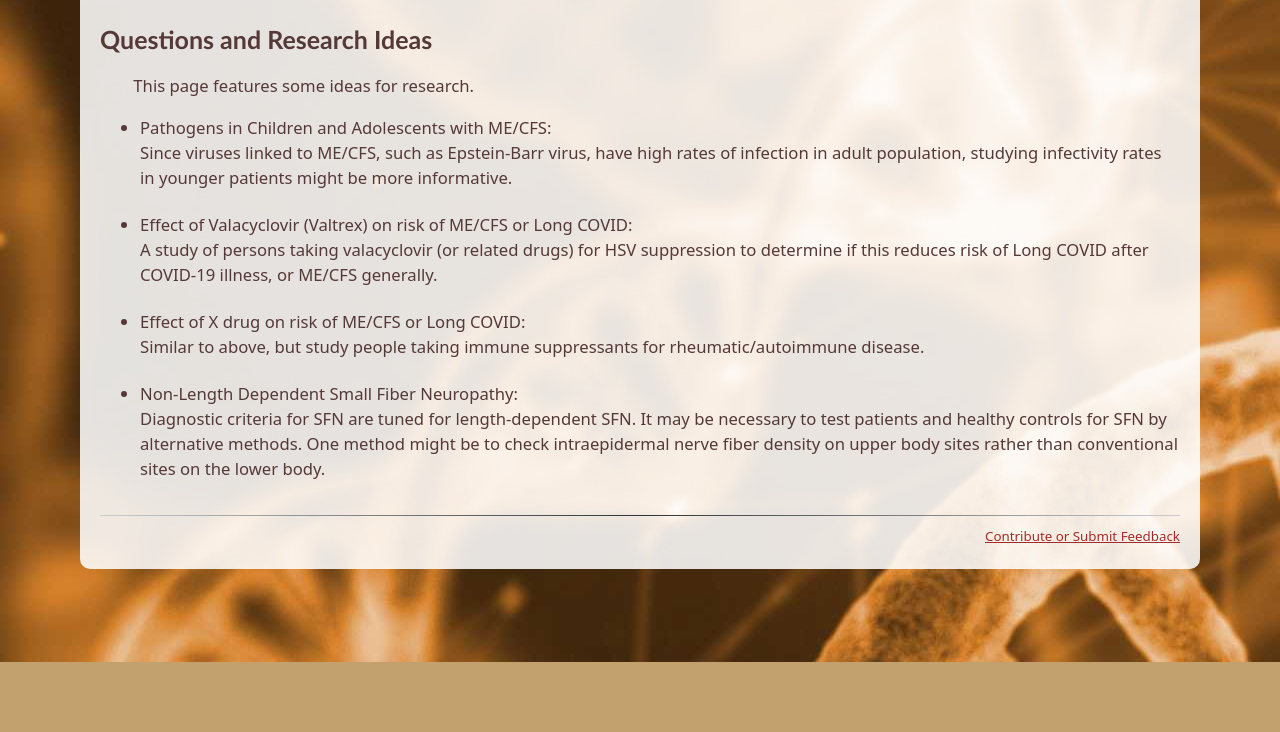
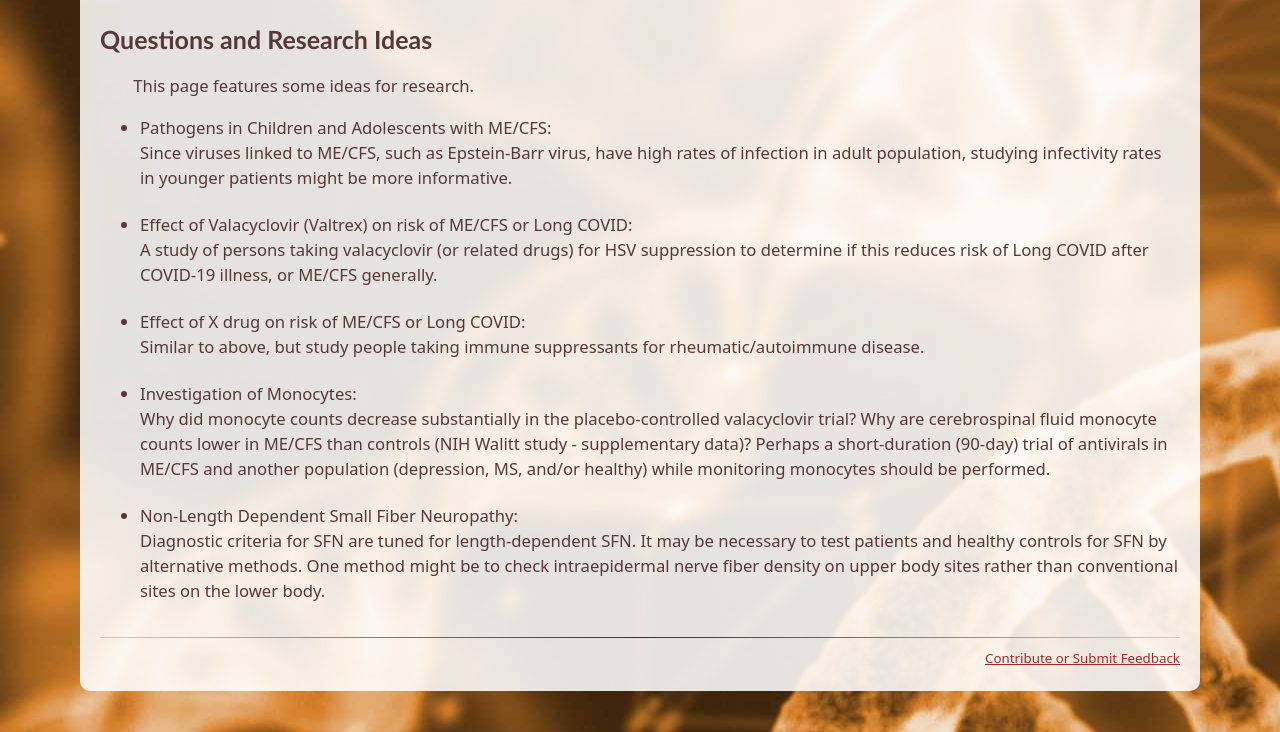
Before and after one commit to mecfsresearch/mecfsresearch.github.io, a plain HTML site: page questions.html in a window 1280 px wide. Shown: the part 138-870 px from the top of the page. Before the commit the page ends 800 px from the top, so only its background shows below. Drawn offline with Linux system fonts and the light colour scheme.

Commit message:
Add research topic to questions page

```diff
--- a/questions.html
+++ b/questions.html
@@ -36,6 +36,13 @@
 						Similar to above, but study people taking immune suppressants for rheumatic/autoimmune disease.
 					</li>
 
+					<li>Investigation of Monocytes:<br>
+						Why did monocyte counts decrease substantially in the placebo-controlled valacyclovir trial?
+						Why are cerebrospinal fluid monocyte counts lower in ME/CFS than controls (NIH Walitt study - supplementary data)?
+						Perhaps a short-duration (90-day) trial of antivirals in ME/CFS and another population (depression, MS, and/or healthy)
+						while monitoring monocytes should be performed.
+					</li>
+
 					<li>Non-Length Dependent Small Fiber Neuropathy:<br>
 						Diagnostic criteria for SFN are tuned for length-dependent SFN. It may be necessary to test
 						patients and healthy controls for SFN by alternative methods. One method might be to check
```
